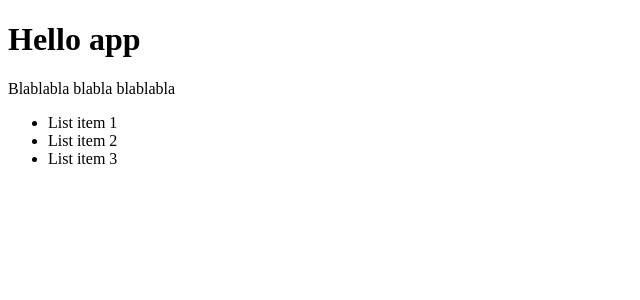
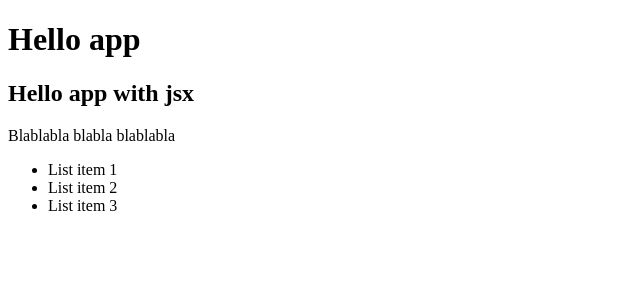
Before and after one commit to VarvaraProkhvatylo/react-shop-project-16-03, a React (Create React App) app: page / in a window 1280 px wide. Shown: the top 300 px of the page, without its empty margins (0-640 px from the left). Built offline with nearby package versions, Linux system fonts and the light colour scheme.

Commit message:
added h2 with jsx

```diff
--- a/src/index.tsx
+++ b/src/index.tsx
@@ -6,6 +6,7 @@ const h1 = React.createElement('h1', { id: 'title' }, 'Hello app')
 const p = React.createElement('p', null, 'Blablabla blabla blablabla')
 
 /// create react element with jsx
+const h2 = <h2 id="title">Hello app with jsx</h2>
 
 const ul = (
     <ul>
@@ -18,6 +19,7 @@ const ul = (
 const app = (
     <div>
         {h1}
+        {h2}
         {p}
         {ul}
     </div>
```
